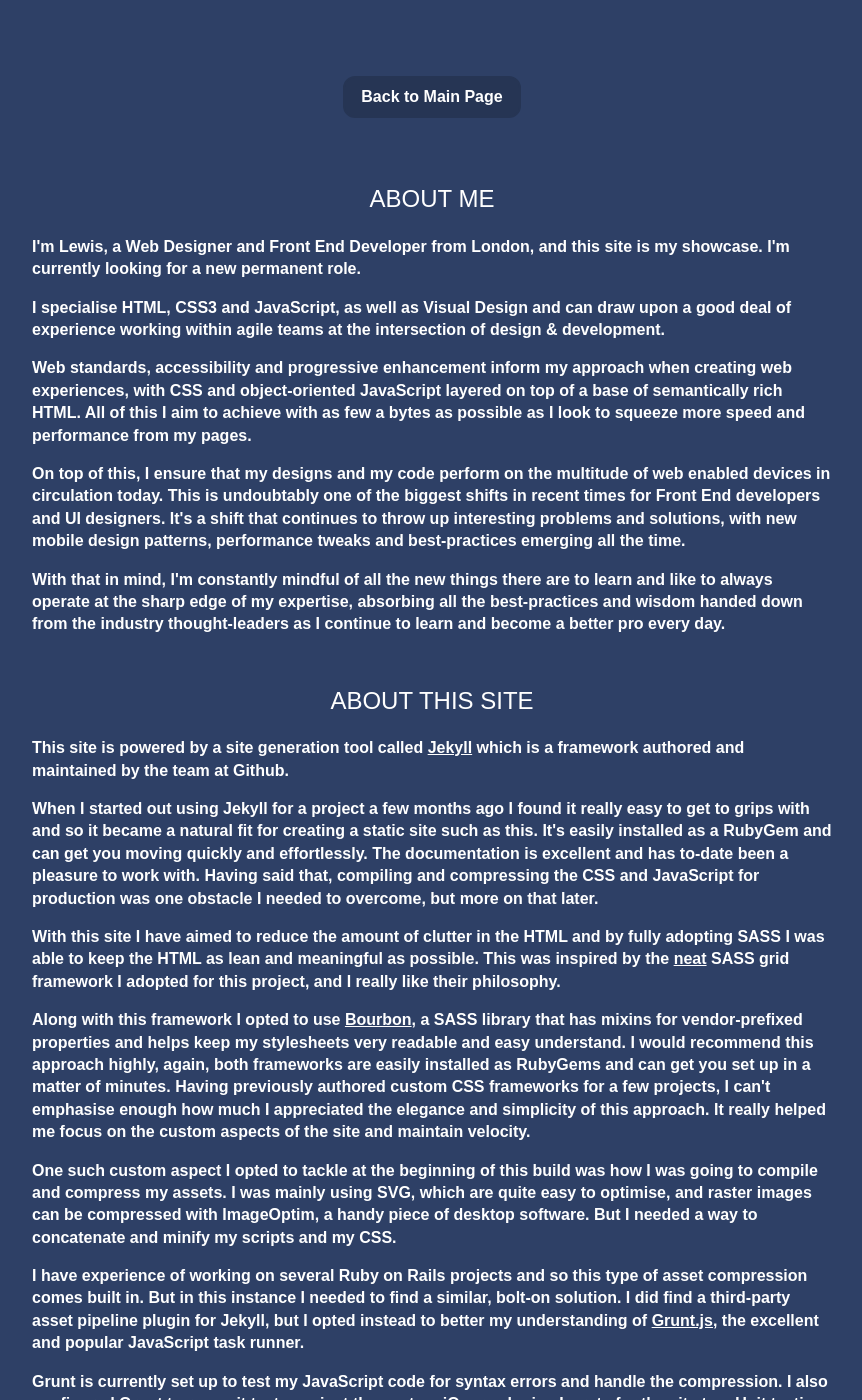
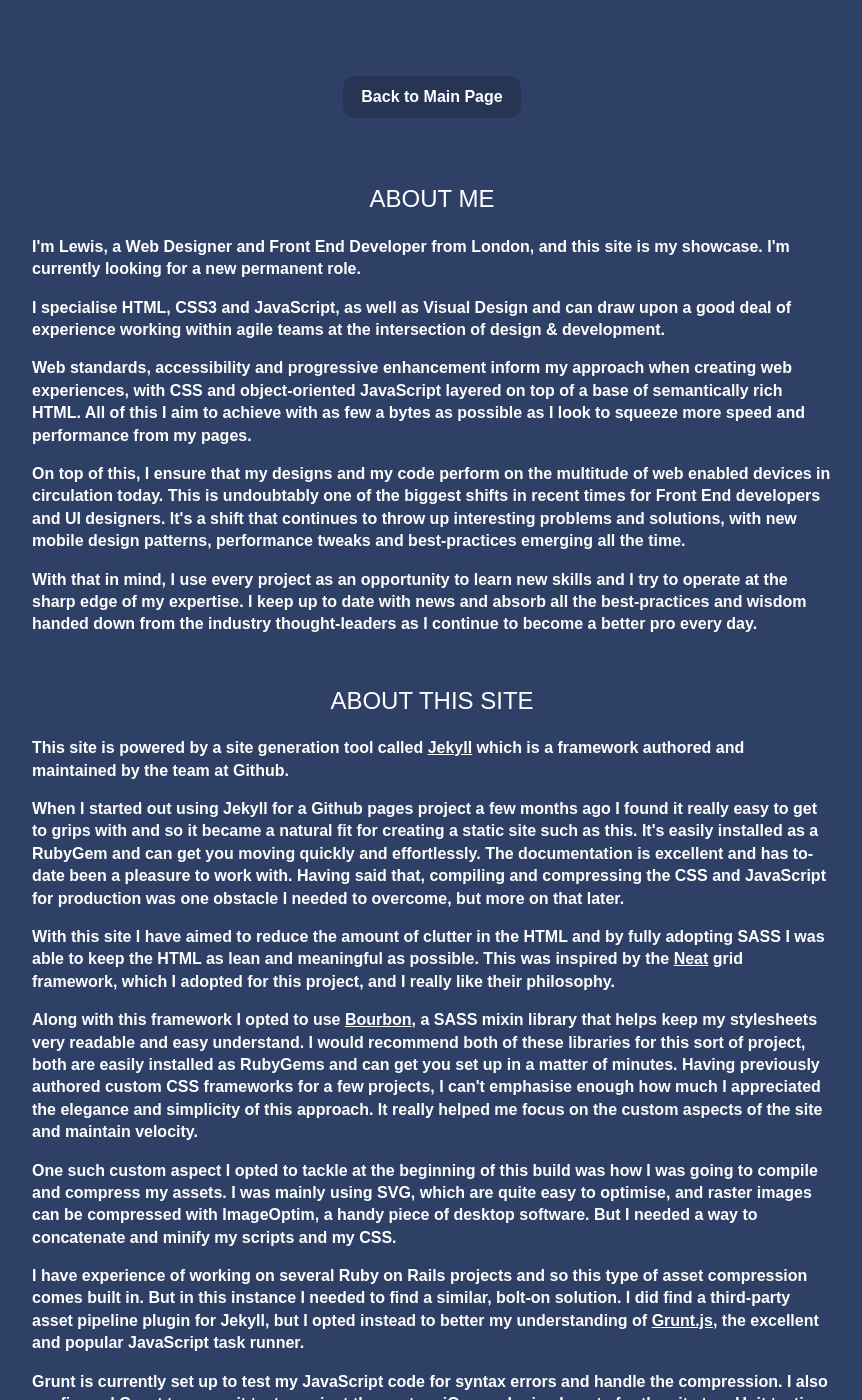
Before and after one commit to kojinkai/bd_2013, a Jekyll site: the page built from about/index.html, in a window 1280 px wide and 1400 px high. Shown: the whole window, without its empty margins (208-1070 px from the left). Built offline with Jekyll 4.4.1, drawn with Linux system fonts in a browser that asks for light colours; nearby versions of some CDN libraries.

Commit message:
more copy changes

```diff
--- a/_includes/about.html
+++ b/_includes/about.html
@@ -7,14 +7,14 @@
                 <p>I specialise HTML, CSS3 and JavaScript, as well as Visual Design and can draw upon a good deal of experience working within agile teams at the intersection of design &amp; development.</p>
                 <p>Web standards, accessibility and progressive enhancement inform my approach when creating web experiences, with CSS and object-oriented JavaScript layered on top of a base of semantically rich HTML.  All of this I aim to achieve with as few a bytes as possible as I look to squeeze more speed and performance from my pages.</p>
                 <p>On top of this, I ensure that my designs and my code perform on the multitude of web enabled devices in circulation today. This is undoubtably one of the biggest shifts in recent times for Front End developers and UI designers. It's a shift that continues to throw up interesting problems and solutions, with new mobile design patterns, performance tweaks and best-practices emerging all the time.</p>
-                <p>With that in mind, I'm constantly mindful of all the new things there are to learn and like to always operate at the sharp edge of my expertise, absorbing all the best-practices and wisdom handed down from the industry thought-leaders as I continue to learn and become a better pro every day.</p>
+                <p>With that in mind, I use every project as an opportunity to learn new skills and I try to operate at the sharp edge of my expertise. I keep up to date with news and absorb all the best-practices and wisdom handed down from the industry thought-leaders as I continue to become a better pro every day.</p>
             </section>
             <section>
                 <h2>About this Site</h2>
                 <p>This site is powered by a site generation tool called <a href="http://jekyllrb.com/" title="Jekyll Site Generator">Jekyll</a> which is a framework authored and maintained by the team at Github.</p>
-                <p>When I started out using Jekyll for a project a few months ago I found it really easy to get to grips with and so it became a natural fit for creating a static site such as this.  It's easily installed as a RubyGem and can get you moving quickly and effortlessly.  The documentation is excellent and has to-date been a pleasure to work with. Having said that, compiling and compressing the CSS and JavaScript for production was one obstacle I needed to overcome, but more on that later.</p>
-                <p>With this site I have aimed to reduce the amount of clutter in the HTML and by fully adopting SASS I was able to keep the HTML as lean and meaningful as possible.  This was inspired by the <a href="http://neat.bourbon.io/" title="neat SASS framework">neat</a> SASS grid framework I adopted for this project, and I really like their philosophy.</p>
-                <p>Along with this framework I opted to use <a href="http://bourbon.io" title="bourbon framework">Bourbon</a>, a SASS library that has mixins for vendor-prefixed properties and helps keep my stylesheets very readable and easy understand. I would recommend this approach highly, again, both frameworks are easily installed as RubyGems and can get you set up in a matter of minutes.  Having previously authored custom CSS frameworks for a few projects, I can't emphasise enough how much I appreciated the elegance and simplicity of this approach. It really helped me focus on the custom aspects of the site and maintain velocity.</p>
+                <p>When I started out using Jekyll for a Github pages project a few months ago I found it really easy to get to grips with and so it became a natural fit for creating a static site such as this.  It's easily installed as a RubyGem and can get you moving quickly and effortlessly.  The documentation is excellent and has to-date been a pleasure to work with. Having said that, compiling and compressing the CSS and JavaScript for production was one obstacle I needed to overcome, but more on that later.</p>
+                <p>With this site I have aimed to reduce the amount of clutter in the HTML and by fully adopting SASS I was able to keep the HTML as lean and meaningful as possible.  This was inspired by the <a href="http://neat.bourbon.io/" title="neat SASS framework">Neat</a> grid framework, which I adopted for this project, and I really like their philosophy.</p>
+                <p>Along with this framework I opted to use <a href="http://bourbon.io" title="bourbon framework">Bourbon</a>, a SASS mixin library that helps keep my stylesheets very readable and easy understand. I would recommend both of these libraries for this sort of project, both are easily installed as RubyGems and can get you set up in a matter of minutes.  Having previously authored custom CSS frameworks for a few projects, I can't emphasise enough how much I appreciated the elegance and simplicity of this approach. It really helped me focus on the custom aspects of the site and maintain velocity.</p>
                 <p>One such custom aspect I opted to tackle at the beginning of this build was how I was going to compile and compress my assets. I was mainly using SVG, which are quite easy to optimise, and raster images can be compressed with ImageOptim, a handy piece of desktop software. But I needed a way to concatenate and minify my scripts and my CSS.</p>
                 <p>I have experience of working on several Ruby on Rails projects and so this type of asset compression comes built in. But in this instance I needed to find a similar, bolt-on solution. I did find a third-party asset pipeline plugin for Jekyll, but I opted instead to better my understanding of <a href="http://gruntjs.com/" title="grunt js">Grunt.js</a>, the excellent and popular JavaScript task runner.</p>
                 <p>Grunt is currently set up to test my JavaScript code for syntax errors and handle the compression.  I also configured Grunt to run unit tests against the custom jQuery plugins I wrote for the site too.  Unit testing is an area I'm really keen to explore and Grunt now supports most of the popular testing frameworks.</p>
```
